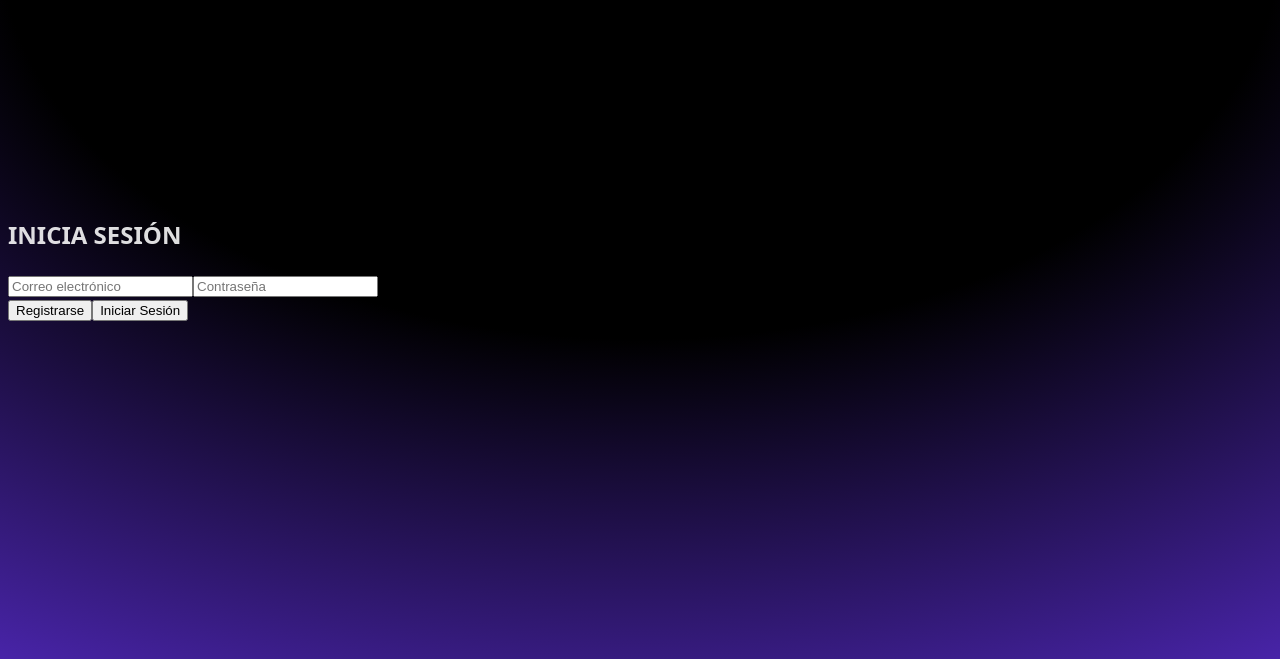
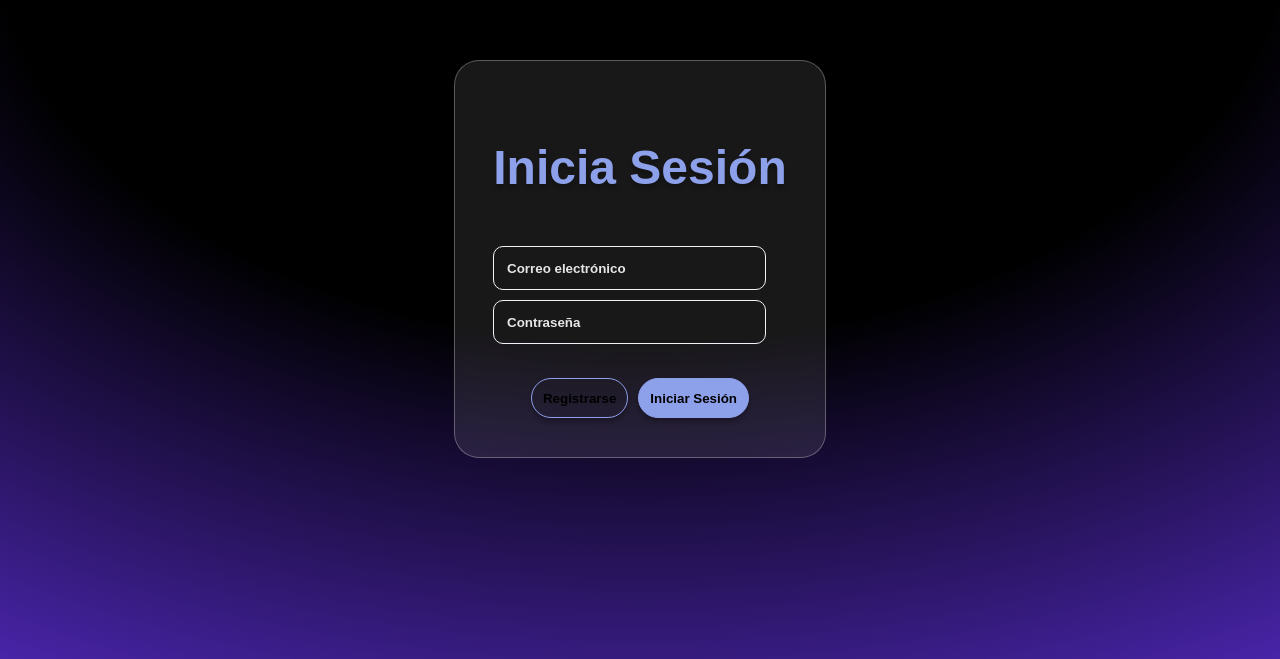
Before and after one commit to KarinaMD16/Candidate-Project, a React (Vite) app: page /Login in a window 1280 px wide. Shown: the part 141-800 px from the top of the page. Built offline with nearby package versions, Linux system fonts and the light colour scheme.

Commit message:
styles login

```diff
--- a/src/components/Login.tsx
+++ b/src/components/Login.tsx
@@ -49,16 +49,16 @@ export default function LoginForm() {
   });
 
   return (
-    <section className="login">
+    <div className="form-section glassmorphism">
       <form
         onSubmit={(e) => {
           e.preventDefault();
           form.handleSubmit();
         }}
-        className="form-container"
+        className='form-container'
       >
-        <div>
-          <h1 className="Regard">INICIA SESIÓN</h1>
+        <div className='Regard'>
+          <h1>Inicia Sesión</h1>
         </div>
 
         <form.Field name="correoElectronico">
@@ -104,17 +104,17 @@ export default function LoginForm() {
         {formErrors.general && <p className="error">{formErrors.general}</p>}
 
         <div className="button-group">
-          <button
+          <button className='unselected'
             type="button"
             onClick={() => navigate({ to: '/Register' })}
           >
             Registrarse
           </button>
-          <button type="submit" disabled={mutation.isPending}>
+          <button className='selected' type="submit" disabled={mutation.isPending}>
             {mutation.isPending ? "Cargando..." : "Iniciar Sesión"}
           </button>
         </div>
       </form>
-    </section>
+    </div>
   );
 }
--- a/src/components/Profile.tsx
+++ b/src/components/Profile.tsx
@@ -28,12 +28,12 @@ import { signOut } from "../utils/auth";
 
 return (
 
-    <div className="container">
+    <div >
 
          <div className="Perfil">
             <h1> Mi Perfil</h1>
-         <p><strong>Nombre:</strong> {perfil.nombre} {perfil.apellido}</p>
-      <p><strong>Correo:</strong> {perfil.correoElectronico}</p>
+          <p><strong>Nombre:</strong> {perfil.nombre} {perfil.apellido}</p>
+          <p><strong>Correo:</strong> {perfil.correoElectronico}</p>
 
          <h2>Habilidades</h2>
          <div className="habilidades-container">
--- a/src/components/Register.tsx
+++ b/src/components/Register.tsx
@@ -60,7 +60,7 @@ export default function RegisterForm() {
   });
 
   return (
-    <section className="register">
+    <div className="form-section glassmorphism">
       <form
         onSubmit={(e) => {
           e.preventDefault();
@@ -68,8 +68,8 @@ export default function RegisterForm() {
         }}
         className="form-container"
       >
-        <div>
-          <h2>ÚNETE</h2>
+        <div className='Regard'>
+          <h1>Únete</h1>
         </div>
 
         <form.Field name="nombre">
@@ -143,17 +143,17 @@ export default function RegisterForm() {
         {formErrors.general && <p className="error">{formErrors.general}</p>}
 
         <div className="button-group">
-          <button
+          <button className="unselected"
             type="button"
             onClick={() => navigate({ to: "/Login" })}
           >
             Iniciar Sesión
           </button>
-          <button type="submit" disabled={mutation.isPending}>
+          <button className='selected' type="submit" disabled={mutation.isPending}>
             {mutation.isPending ? "Cargando..." : "Registrarse"}
           </button>
         </div>
       </form>
-    </section>
+    </div>
   );
 }
--- a/src/index.css
+++ b/src/index.css
@@ -1,5 +1,4 @@
 :root {
-  font-family: system-ui, Avenir, Helvetica, Arial, sans-serif;
   line-height: 1.5;
   font-weight: 400;
 
@@ -12,6 +11,7 @@
   -webkit-font-smoothing: antialiased;
   -moz-osx-font-smoothing: grayscale;
 
+  font-family: Arial, Helvetica, sans-serif;
 
   position: absolute;
   inset: 0;
@@ -27,4 +27,97 @@
   --input-border-color: #ffffff80;
   --border-radius: 8px;
 
+  display: flex;
+  align-items: center;
+  justify-content: center;
 }
+
+.glassmorphism{
+  border-radius: 25px;
+  border: 1px solid rgba(255, 255, 255, 0.29);
+  background: rgba(196, 196, 196, 0.121);
+  backdrop-filter: blur(5.699999809265137px);
+}
+
+.form-section {
+  display: flex;
+  padding: 3vw;
+  flex-direction: column;
+  justify-content: center;
+  align-items: center;
+  gap: 45px;
+  flex-shrink: 0;
+
+}
+
+input{
+  border-radius: 10px;
+  background: none;
+  border: 1.5px solid #F5EFF7;
+  display: flex;
+  align-items: center;
+  flex-shrink: 0;
+  width: 20vw;
+  height: 5vh;
+  padding-left: 1vw;
+}
+
+input::placeholder {
+  color: #e6e6e6;
+  font-weight: bold;
+}
+
+button {
+  border-radius: 25px;
+  border: 1px solid #8DA0EA;
+  box-shadow: 0px 4px 4px 0px rgba(0, 0, 0, 0.25);
+  display: flex;
+  padding: 3px 11px;
+  justify-content: center;
+  align-items: center;
+  gap: 10px;
+  height: 5vh;
+  cursor: pointer;
+  font-weight: bold;
+}
+
+.unselected{
+  background: none;
+}
+
+.selected {
+  border-radius: 25px;
+  background: #8DA0EA;
+  box-shadow: 0px 4px 4px 0px rgba(0, 0, 0, 0.25);
+  color:#000
+}
+
+.Regard{
+  color: #8DA0EA;
+  text-align: center;
+  text-shadow: 0px 4px 4px rgba(0, 0, 0, 0.25);
+  font-size: x-large;
+
+}
+
+.button-group{
+  margin-top: 3vh;
+  display: flex;
+  gap: 10px;
+  justify-content: center;
+  align-items: center;
+}
+
+.form-container{
+  display: flex;
+  flex-direction: column;
+  gap: 10px;
+  justify-content: center;
+}
+
+.error{
+  color: #ff6b81;
+  font-size: small;
+  padding: 0;
+  margin: 0;
+}
```
Also changed, not shown: 1 other file (tests, documents, lock files or other folders).
